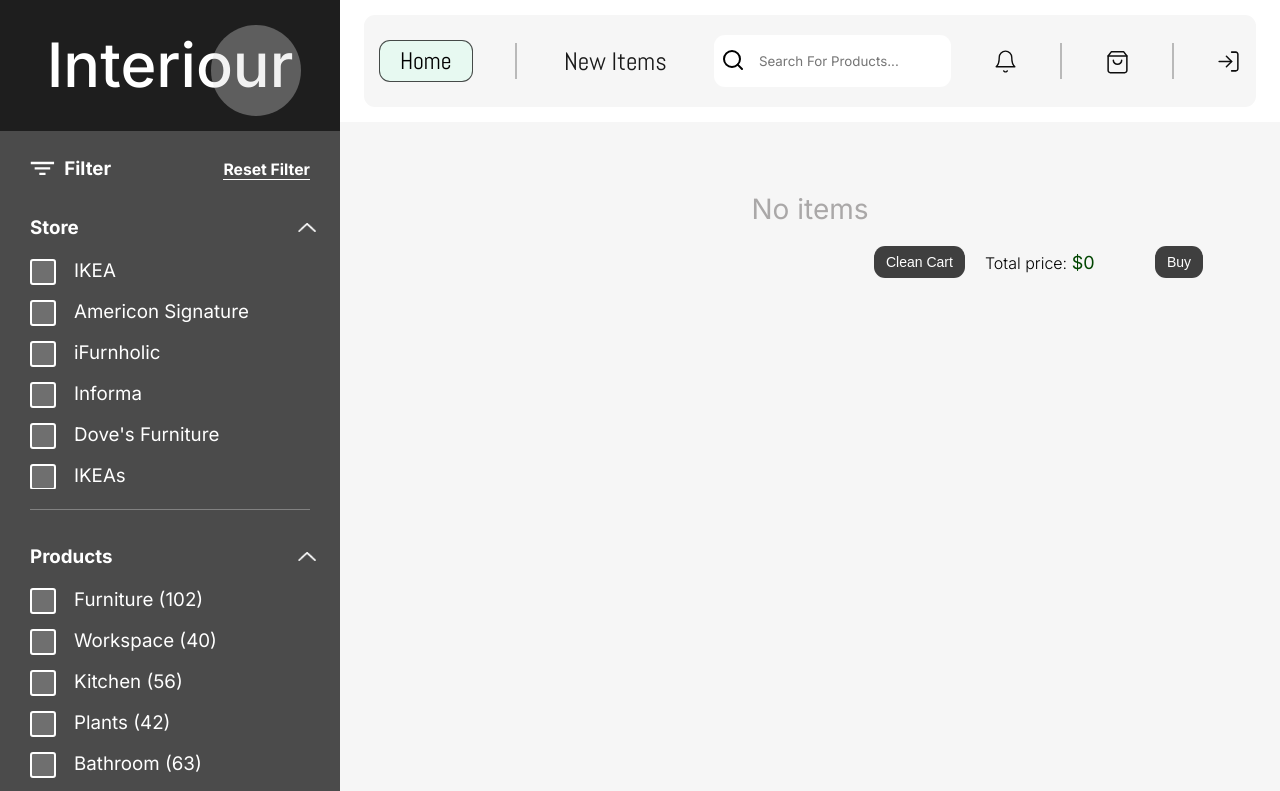
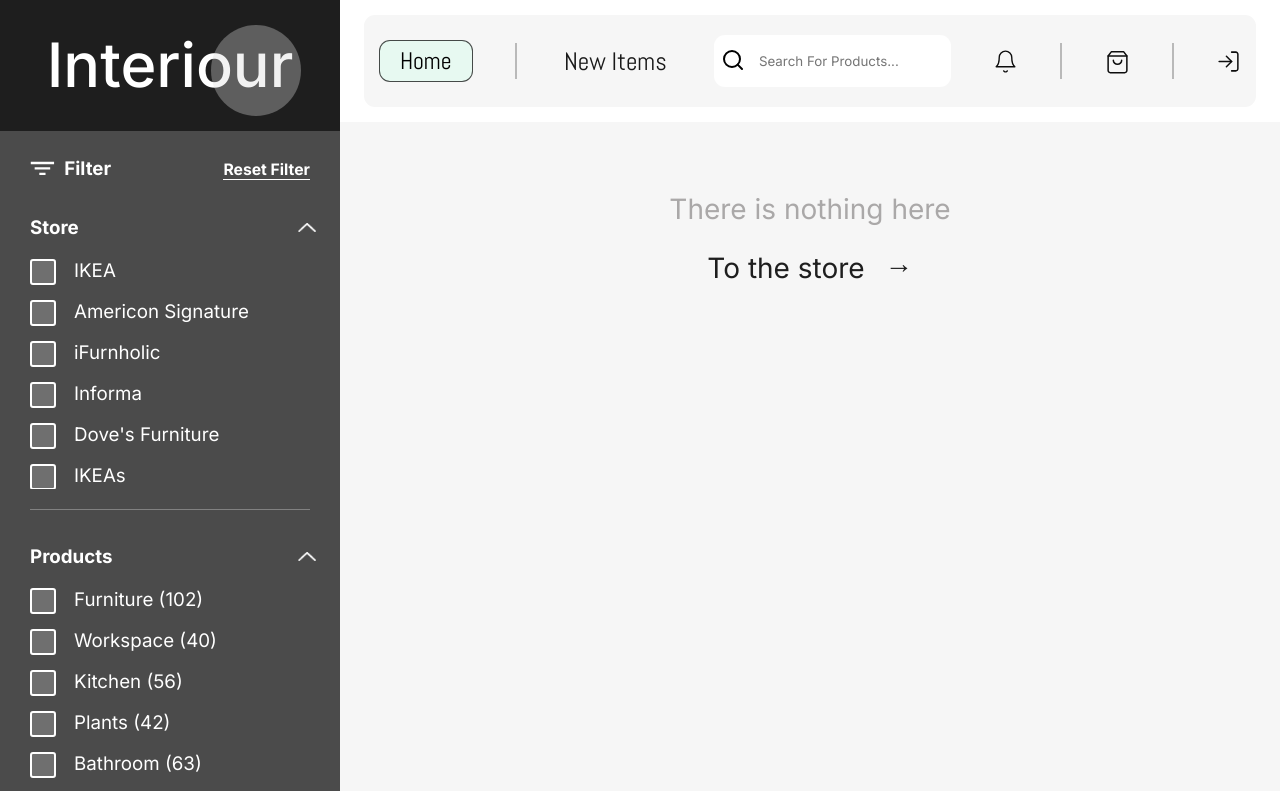
Before and after one commit to Irskaraieva/interiour, a React (Vite) app: page /interiour/cart in a window 1280 px wide. Shown: the top 791 px of the page. Built offline with nearby package versions, Linux system fonts and the light colour scheme; no server answers.

Commit message:
add link to the store from cart

```diff
--- a/src/pages/Cart/Cart.jsx
+++ b/src/pages/Cart/Cart.jsx
@@ -1,4 +1,5 @@
 import { useContext, useState, useEffect } from 'react';
+import { NavLink } from "react-router-dom";
 import '../Cart/cart.scss';
 import imageDefault from '../../images/products/all-products/default-img.png';
 import SingleCartItem from '../../components/singleCartItem/SingleCartItem';
@@ -8,13 +9,13 @@ const Cart = () => {
 
   const { cartItems, setCartItems } = useContext(CartContext);
 
-  const [ total, setTotal ] = useState({
+  const [total, setTotal] = useState({
     price: 0,
   });
 
   useEffect(() => {
     const newTotalPrice = cartItems.reduce((acc, item) => {
-      return acc + item.price*item.itemCount;
+      return acc + item.price * item.itemCount;
     }, 0);
 
     setTotal((prevTotal) => ({
@@ -43,10 +44,16 @@ const Cart = () => {
                 )
               })
             ) : (
-              <div className="text-info">No items</div>
+              <div className="text-info">
+                <p>There is nothing here</p>
+                <NavLink to={'/products'}>
+                  To the store <span> &rarr;</span>
+                </NavLink>
+              </div>
             )
           }
 
+          {cartItems.length > 0 ? (
             <div className='total-wrapper'>
               <button
                 className='clean-cart'
@@ -62,6 +69,10 @@ const Cart = () => {
                 Buy
               </button>
             </div>
+          ) :
+          <>
+          </>
+          }
         </div>
 
 
--- a/src/pages/Cart/cart.scss
+++ b/src/pages/Cart/cart.scss
@@ -6,6 +6,30 @@
   margin: 0 auto;
   width: 90%;
   padding: 30px;
+
+  .text-info {
+    display: flex;
+    flex-direction: column;
+    align-items: center;
+    gap: 20px;
+    margin-bottom: 20px;
+
+    a {
+      color: rgba(0, 0, 0, 0.877);
+      display: flex;
+      align-items: center;
+      gap: 20px;
+      transition: all .3s;
+
+      span {
+        margin-bottom: 10px;
+      }
+
+      &:hover {
+        gap: 28px;
+      }
+    }
+  }
 
   .total-wrapper {
     width: fit-content;
@@ -38,6 +62,8 @@
         background-color: black;
       }
     }
+
+
   }
   @media (max-width: 1000px) {
     width: 100%;
```
Lines whose indentation alone changed are shown as unchanged.
